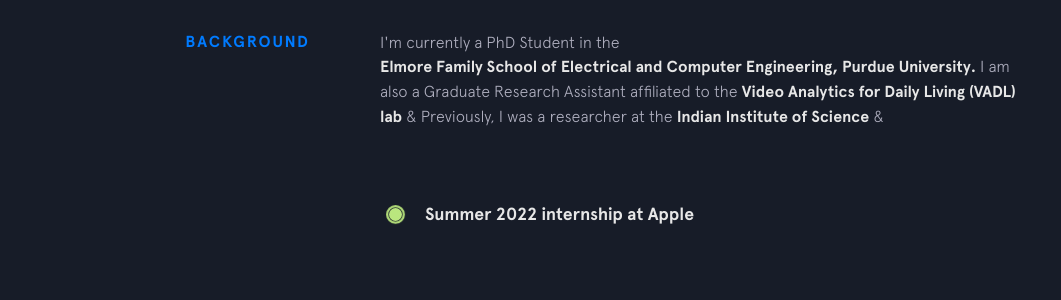
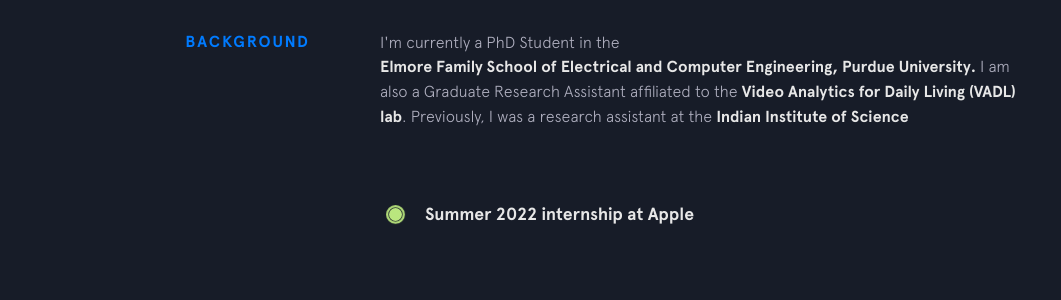
Before and after one commit to praneet195/praneet195.github.io, a Jekyll site: the page built from index.html, in a window 1280 px wide and 900 px high, scrolled down 817 px. Shown: the part 153-453 px from the top of the window, without its empty margins (70-1131 px from the left). Built offline with Jekyll 4.4.1, drawn with Linux system fonts in a browser that asks for light colours; nearby versions of some CDN libraries.

Commit message:
Update background.html

```diff
--- a/_includes/background.html
+++ b/_includes/background.html
@@ -5,12 +5,8 @@
       I'm currently a PhD Student in the
       <a class="underline-link" href="https://engineering.purdue.edu/ECE" target="_blank">Elmore Family School of Electrical and Computer Engineering, Purdue University.  </a>
       I am also a Graduate Research Assistant affiliated to the
-      <a class="underline-" target="_blank">Video Analytics for Daily Living (VADL) lab</a>
-      &amp;
-
-      Previously, I was a researcher at the
+      <a class="underline-" target="_blank">Video Analytics for Daily Living (VADL) lab</a>. Previously, I was a research assistant at the
       <a class="underline-link" href="https://cps.iisc.ac.in/" target="_blank">Indian Institute of Science</a>
-      &amp;
 
     </p>
 
```
